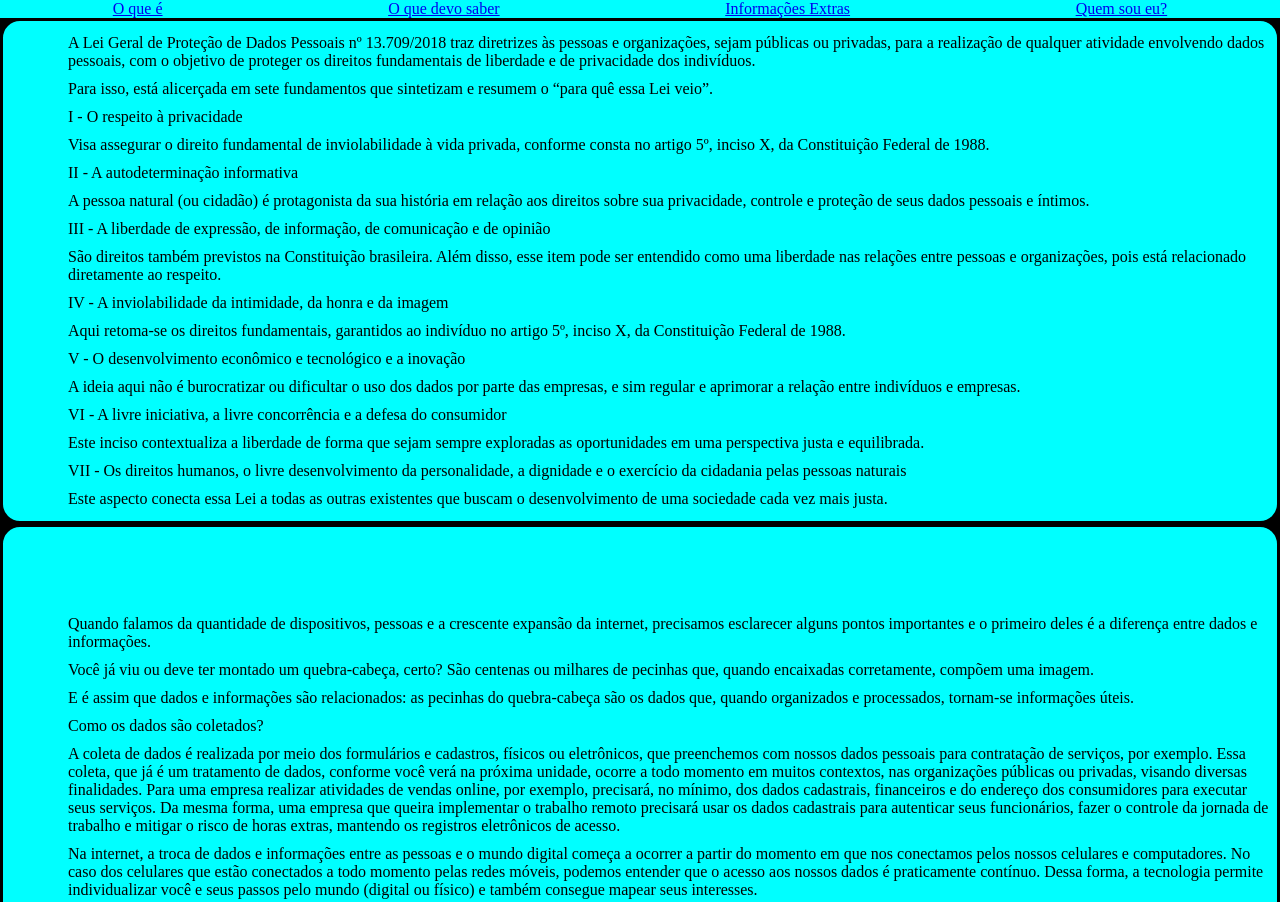
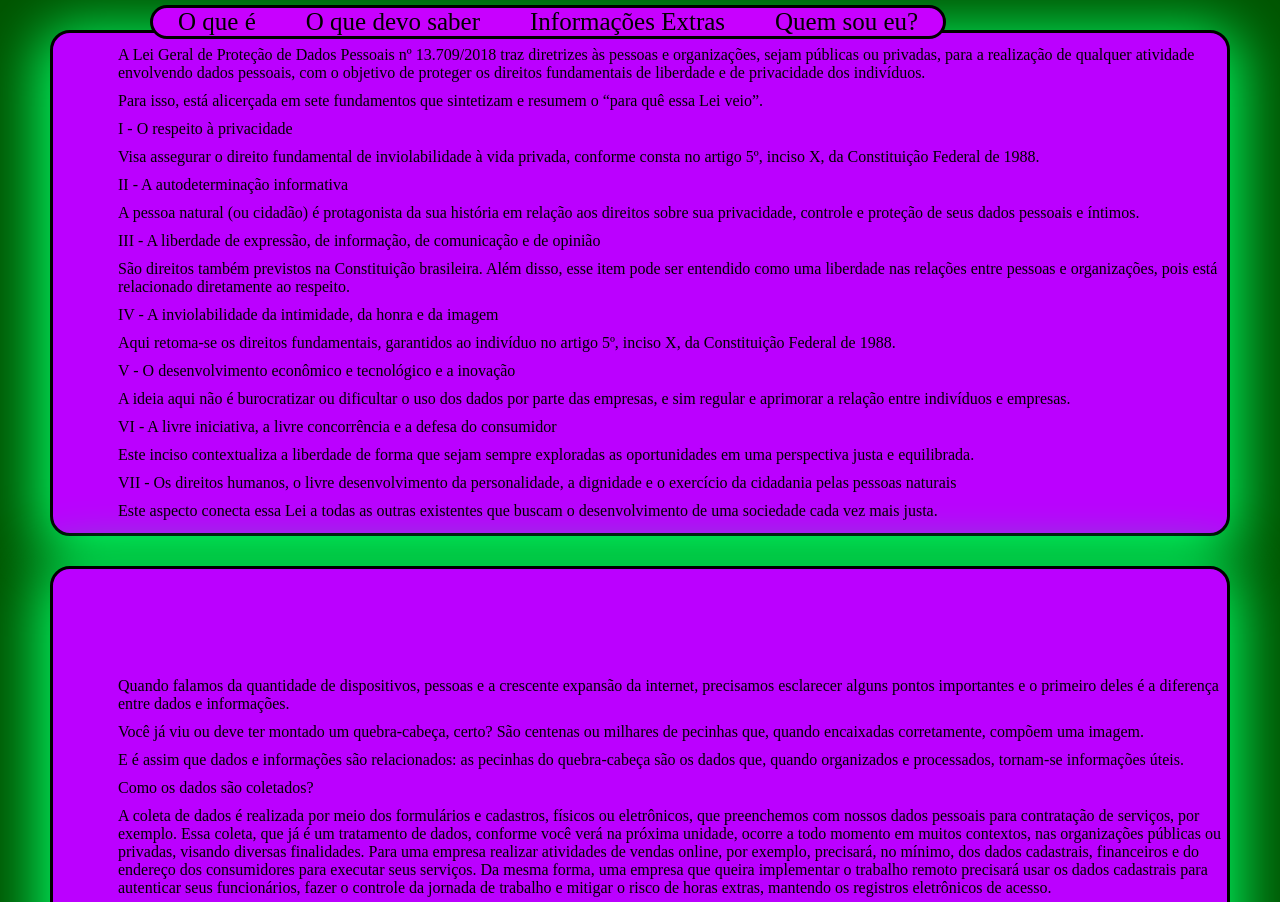
Before and after one commit to Bruno-Vvieira/lgpd, a plain HTML site: page index.html in a window 1280 px wide. Shown: the top 902 px of the page. Drawn offline with Linux system fonts and the light colour scheme.

Commit message:
Atualizado

```diff
--- a/css/style.css
+++ b/css/style.css
@@ -2,28 +2,38 @@
     margin: 0;
     padding: 0;
     scroll-behavior: smooth;
+    text-decoration: none;
 }
 body{
-    background-color: black;
+    background-color: rgb(0, 84, 1);
 }
 header{
-    background-color: aqua  ;
+    left: 150px;
+    position: fixed;
+    background-color: rgb(200, 0, 255)  ;
     justify-content: space-around;
     display: flex;
-
+    border-radius: 20px;
+    top: 5px;
+    border: solid 3px #000;
 }
 section{
     height: 500px;
-    margin: auto;
-    background-color: aqua;
+    margin: 30px 50px;
+    background-color: rgb(187, 0, 255) ;
     border: solid 3px #000;
     border-radius: 20px;
     padding-left: 60px;
     display: flex;
     justify-content: center;
     flex-direction: column;
-
+    box-shadow: -1px 10px 60px 10px #00ff66;
 }
 p{
     margin: 5px ;
 }
+a{
+    font-size: 25px;
+    margin: auto 25px ;
+    color: #000000;
+}
--- a/index.html
+++ b/index.html
@@ -58,10 +58,7 @@
                 No caso dos celulares que estão conectados a todo momento pelas redes móveis, podemos entender que o acesso aos nossos dados é praticamente contínuo.
 
                 Dessa forma, a tecnologia permite individualizar você e seus passos pelo mundo (digital ou físico) e também consegue mapear seus interesses.    </P>
-             <P></P>
-             <P></P>
-             <P></P>
-             <P></P>
+
 
         </section>
 
```
